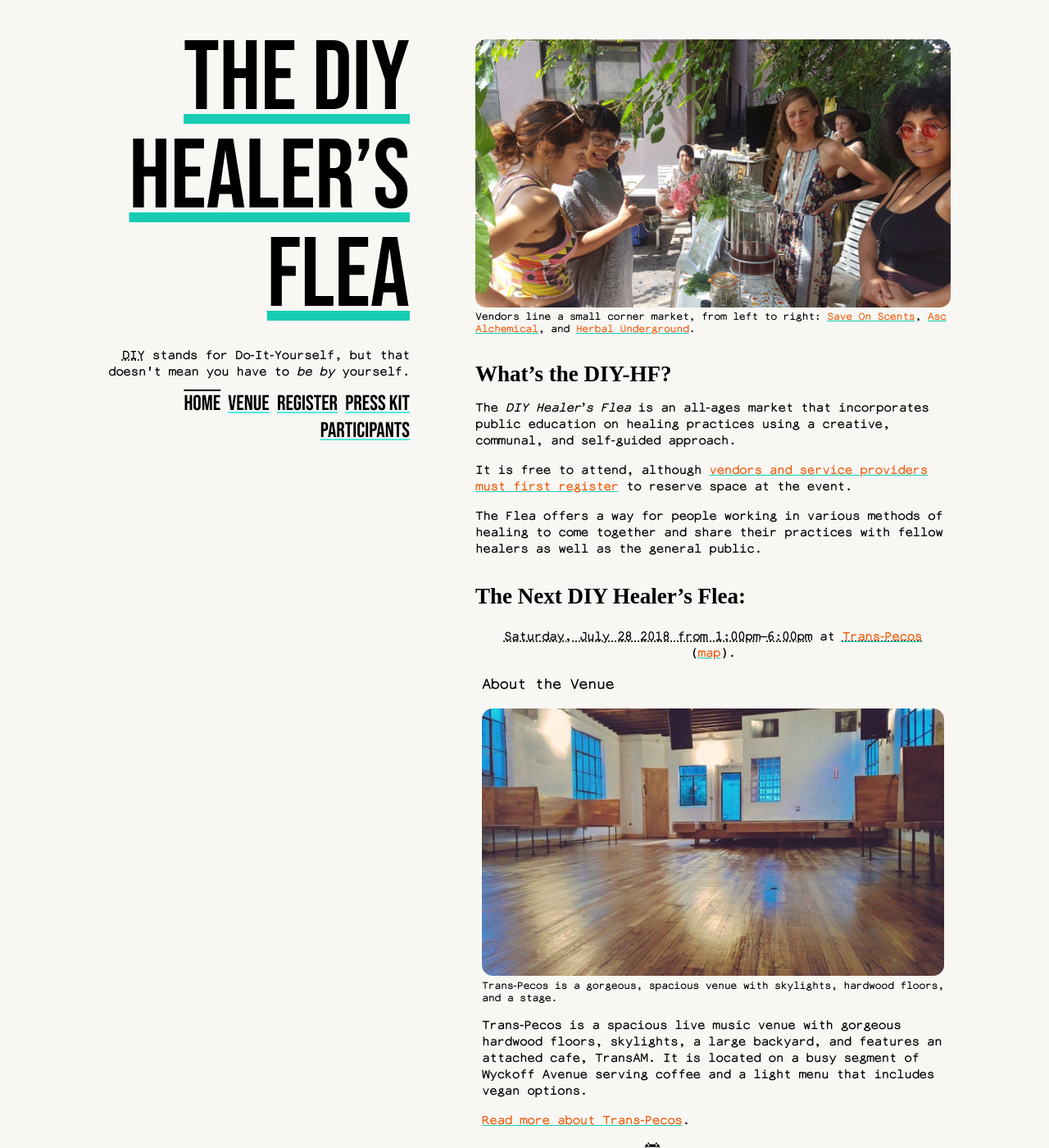
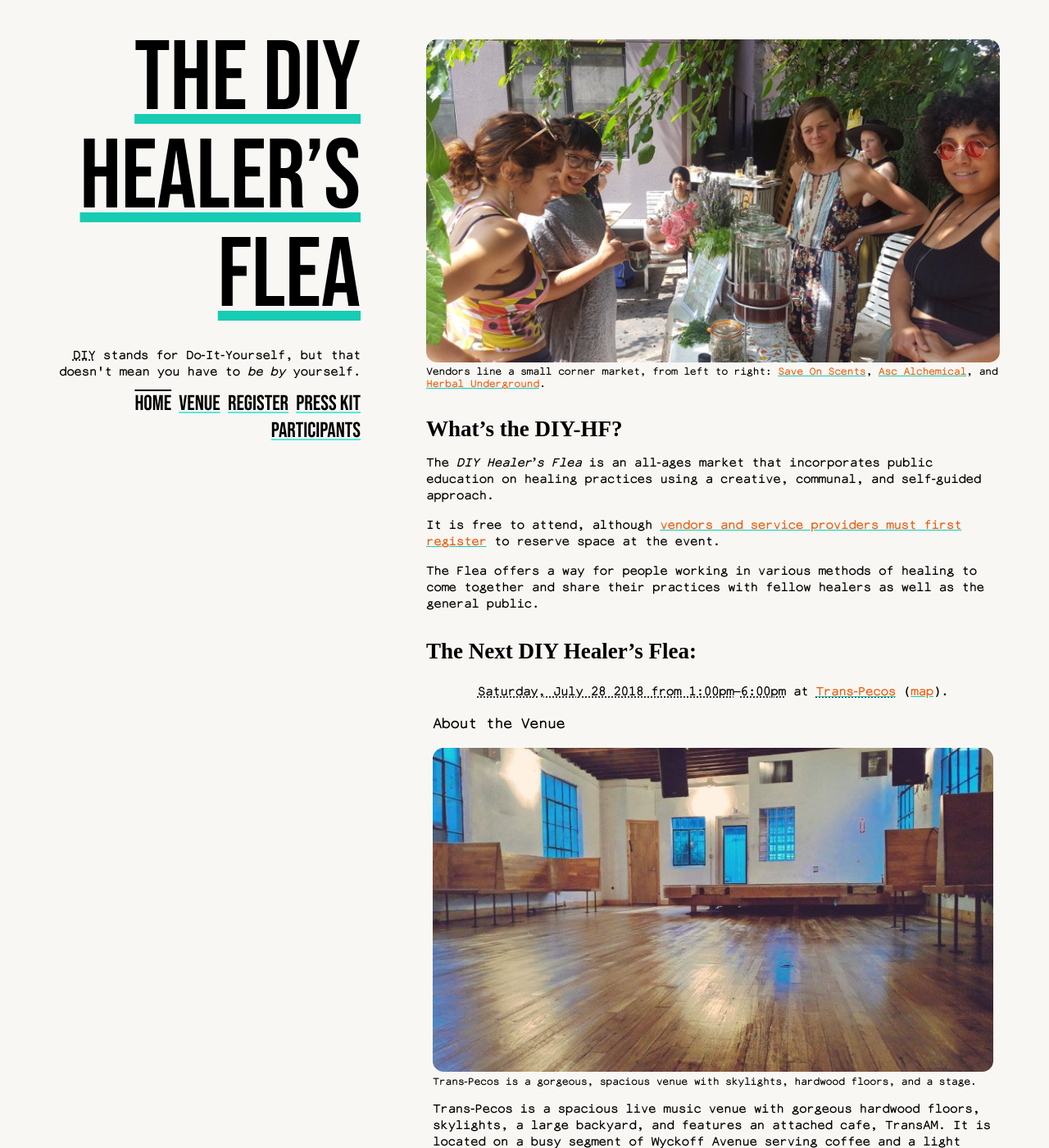
Before and after one commit to meitar/diy-healers-flea, a Jekyll site: the page built from index.html, in a window 1280 px wide and 1400 px high. Shown: the whole window at 82% size. Built offline with Jekyll 4.4.1, drawn with Linux system fonts in a browser that asks for light colours; some web fonts are replaced.

Commit message:
Wider desktop view.

```diff
--- a/static/css/main.css
+++ b/static/css/main.css
@@ -115,7 +115,7 @@ section {
 
 @media screen and (min-width: 690px) {
     body {
-        padding: 0 120px;
+        padding: 0 60px;
     }
     #Masthead {
         position: fixed;
```
